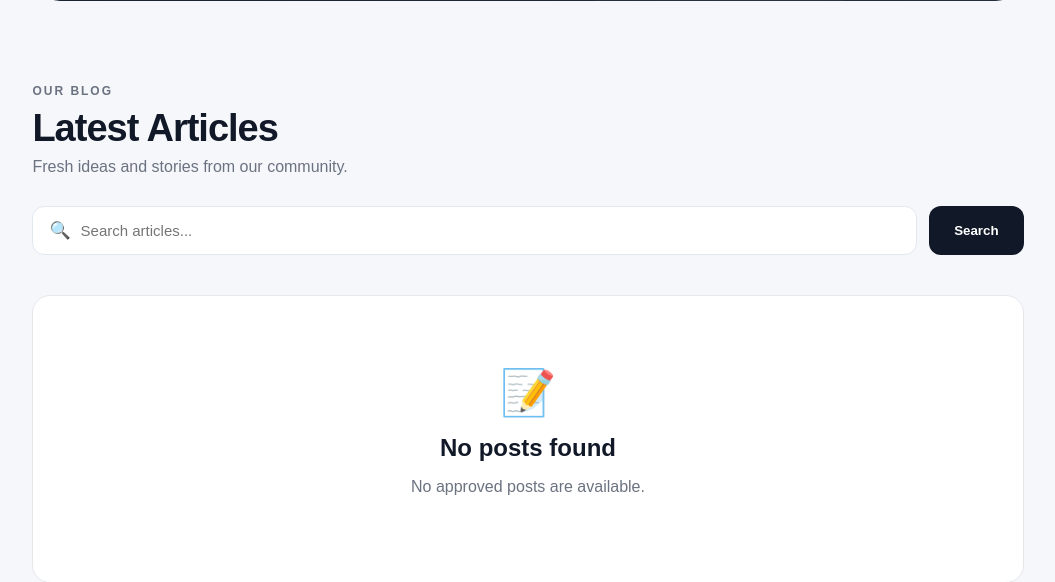
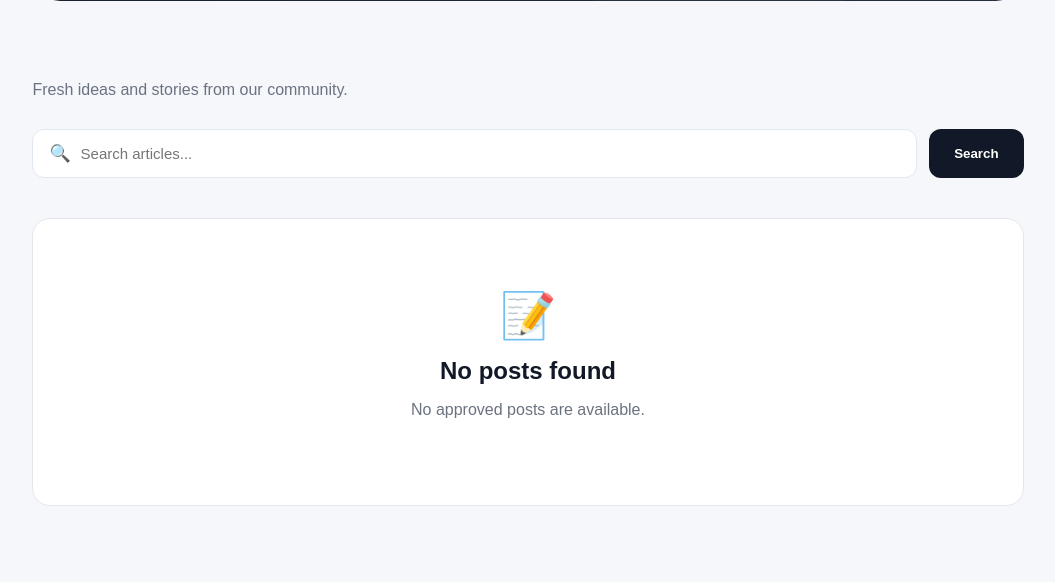
Before and after one commit to jensichothani43-creator/Blog, a Django app: page / in a window 1280 px wide. Shown: the part 633-1215 px from the top of the page, without its empty margins (112-1167 px from the left). Run offline with Django 5.2, Linux system fonts and the light colour scheme; data that the repository does not hold is empty.

Commit message:
Update code

```diff
--- a/templates/blog/home.html
+++ b/templates/blog/home.html
@@ -101,13 +101,8 @@ Home - MyBlog
     <div class="section-header">
 
         <div>
-            <span class="section-label">
-                OUR BLOG
-            </span>
 
-            <h2>
-                Latest Articles
-            </h2>
+
 
             <p>
                 Fresh ideas and stories from our community.
```
Also changed, not shown: posts/golden-retriever-dog-sitting-isolated-white-24750809.webp (deleted), posts/golden-retriever-dog-sitting-isolated-white-24750809_lQQhveL.webp (deleted).
